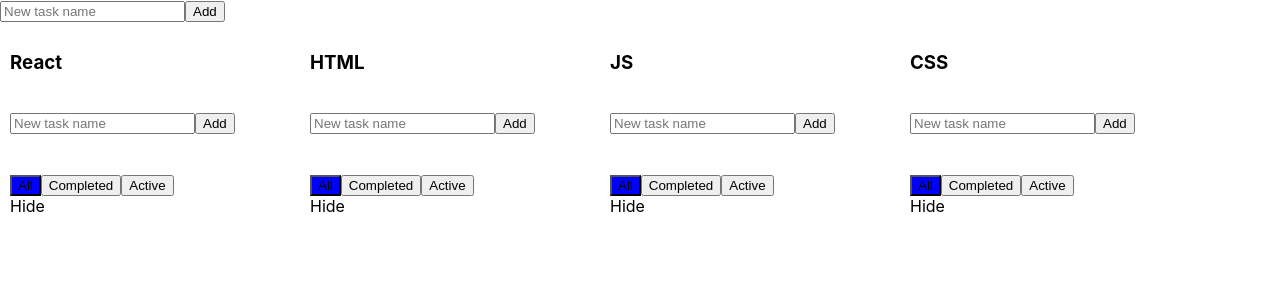
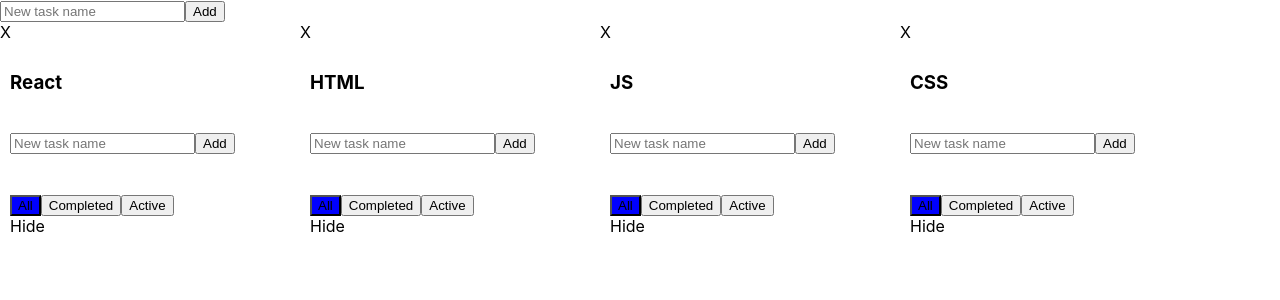
Before and after one commit to Yuranuch/TodoList-AJAX, a React (Create React App) app: page / in a window 1280 px wide. Shown: the top 300 px of the page. Built offline with nearby package versions, Linux system fonts and the light colour scheme.

Commit message:
Delete button added

```diff
--- a/src/TodoList.js
+++ b/src/TodoList.js
@@ -91,7 +91,7 @@ class TodoList extends React.Component {
     render = () => {
         return (
             <div className="App">
-                <div className="todoList">
+                <div className="todoList"><span>X</span>
                     <TodoListTitle title={this.props.title}/>
                     <AddNewItemForm
                         changeTaskValue={this.changeTaskValue}
```
